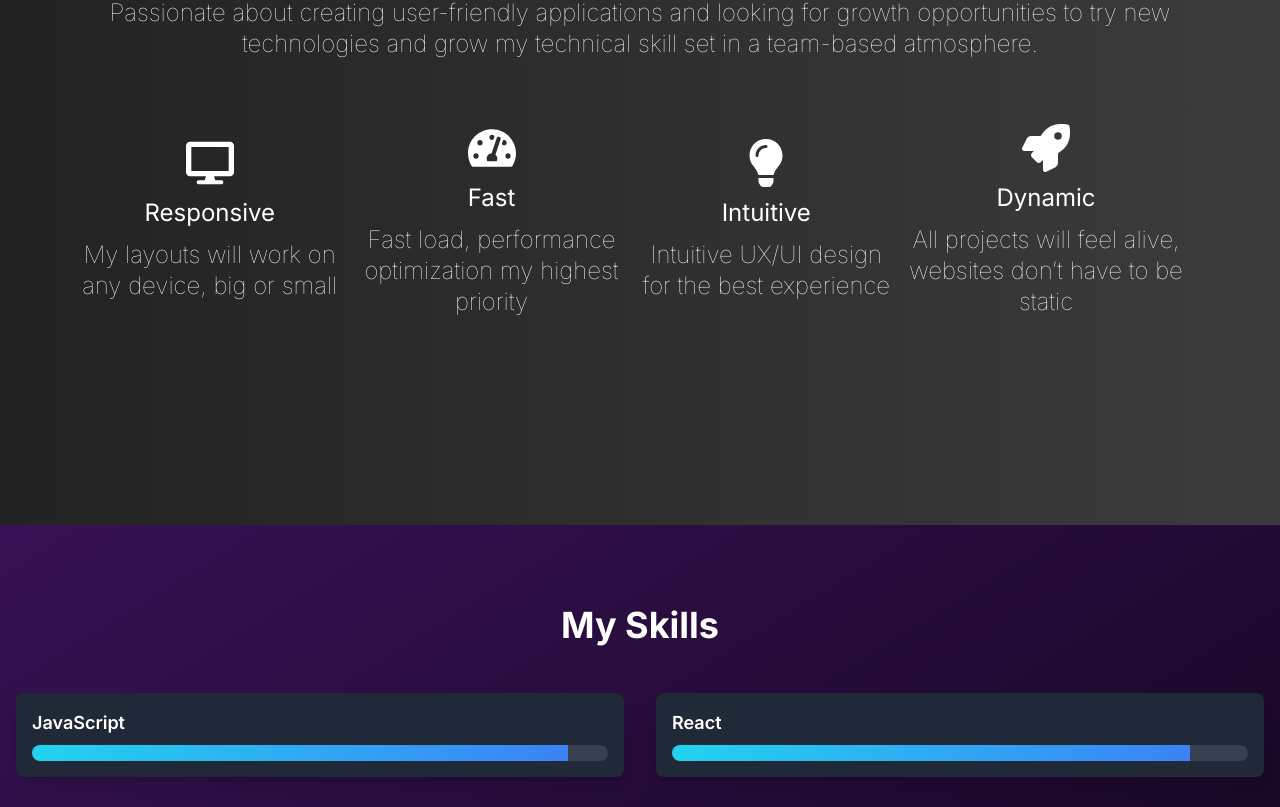
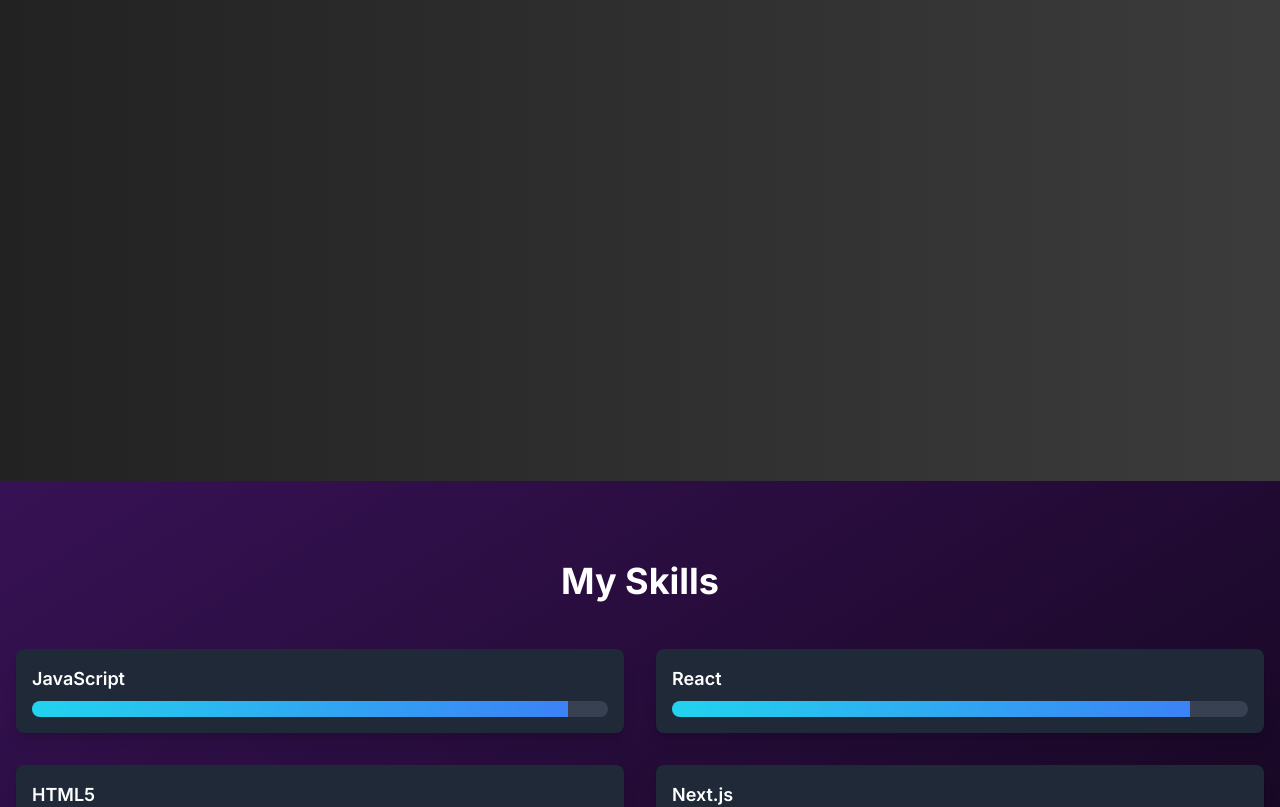
Before and after one commit to KurtGuardia/Kurt-portfolio, a Next.js app: page / in a window 1280 px wide. Shown: the part 1418-2225 px from the top of the page. Built offline with nearby package versions, Linux system fonts and the light colour scheme.

Commit message:
fix(about) Improve the about useEffect scroll animation

```diff
--- a/components/about.tsx
+++ b/components/about.tsx
@@ -1,11 +1,16 @@
 'use client'
 
 import { motion, useAnimation } from 'framer-motion'
-import { useEffect } from 'react';
-import Image from 'next/image';
-import kurtImage from '@/public/img/kurt.JPG';
-import styled from 'styled-components';
-import { FaDesktop, FaRocket, FaLightbulb, FaTachometerAlt } from 'react-icons/fa';
+import { useEffect } from 'react'
+import Image from 'next/image'
+import kurtImage from '@/public/img/kurt.JPG'
+import styled from 'styled-components'
+import {
+  FaDesktop,
+  FaRocket,
+  FaLightbulb,
+  FaTachometerAlt,
+} from 'react-icons/fa'
 
 const SectionAbout = styled.section`
   background: linear-gradient(to right, #222, #555, #777);
@@ -16,18 +21,24 @@ const SectionAbout = styled.section`
   animation: gradientAnimation 7s ease infinite;
 
   @keyframes gradientAnimation {
-    0% { background-position: 0% 50%; }
-    50% { background-position: 100% 50%; }
-    100% { background-position: 0% 50%; }
+    0% {
+      background-position: 0% 50%;
     }
-`;
+    50% {
+      background-position: 100% 50%;
+    }
+    100% {
+      background-position: 0% 50%;
+    }
+  }
+`
 
 const Img = styled(Image)`
   height: 100%;
   backface-visibility: hidden;
   transition: all 0.5s;
   transform: scale(1.15);
-`;
+`
 
 const Me = styled.div`
   width: 20rem;
@@ -46,7 +57,7 @@ const Me = styled.div`
     transform: scale(1);
     filter: blur(5px);
   }
-`;
+`
 
 const Caption = styled.figcaption`
   position: absolute;
@@ -65,7 +76,7 @@ const Caption = styled.figcaption`
   ${Me}:hover & {
     opacity: 1;
   }
-`;
+`
 
 const Content = styled.div`
   width: 90%;
@@ -76,14 +87,14 @@ const Content = styled.div`
     width: 80%;
   }
 
-  p {
+  & > p {
     font-size: 1.5rem;
-    color: #grey-light-2;
+    color: white;
     text-align: center;
     line-height: 1.3;
-    font-weight: 100;
+    font-weight: 300;
   }
-`;
+`
 
 const Features = styled.div`
   display: flex;
@@ -95,17 +106,17 @@ const Features = styled.div`
     flex-wrap: wrap;
     justify-content: center;
   }
-`;
+`
 
 const FeatureIcon = styled.div`
   font-size: 3rem;
-`;
+`
 
 const FeatureTitle = styled.h4`
   font-size: 1.5rem;
   color: #fff;
   margin: 0.5rem 0;
-`;
+`
 
 const Feature = styled.div`
   display: flex;
@@ -125,52 +136,56 @@ const Feature = styled.div`
       color: #ffcc00;
     }
   }
-`;
+`
 
 const FeatureText = styled.p`
   font-size: 1.2rem;
-  color: #grey-light-2;
+  color: whitesmoke;
   text-align: center;
   line-height: 1.3;
   font-weight: 100;
-`;
+`
+
+const MotionFeature = motion(Feature)
 
 export function About() {
-  const controlsTitle = useAnimation();
-  const controlsImage = useAnimation();
-  const controlsFeatures = useAnimation();
+  const controlsTitle = useAnimation()
+  const controlsImage = useAnimation()
+  const controlsFeatures = useAnimation()
 
   useEffect(() => {
     const handleScroll = () => {
-      const section = document.getElementById('about');
+      const section = document.getElementById('about')
       if (section) {
-        const rect = section.getBoundingClientRect();
+        const rect = section.getBoundingClientRect()
         // Adjust the threshold for visibility
-        if (rect.top < window.innerHeight - 500 && rect.bottom > 500) {
-
+        if (
+          rect.top < window.innerHeight * 0.6 &&
+          rect.bottom > window.innerHeight * 0.5
+        ) {
           // Start animations for individual components
-          controlsTitle.start({ opacity: 1, y: 0 });
-          controlsImage.start({ opacity: 1, y: 0 });
-          controlsFeatures.start({ opacity: 1, y: 0 });
+          controlsTitle.start({ opacity: 1, y: 0 })
+          controlsImage.start({ opacity: 1, y: 0 })
+          controlsFeatures.start({ opacity: 1, y: 0 })
         } else {
-
           // Reset animations when not visible
-          controlsTitle.start({ opacity: 0, y: 20 });
-          controlsImage.start({ opacity: 0, y: 20 });
-          controlsFeatures.start({ opacity: 0, y: 20 });
+          controlsTitle.start({ opacity: 0, y: 20 })
+          controlsImage.start({ opacity: 0, y: 20 })
+          controlsFeatures.start({ opacity: 0, y: 50 })
         }
       }
-    };
+    }
 
-    window.addEventListener('scroll', handleScroll);
-    return () => window.removeEventListener('scroll', handleScroll);
-  }, [controlsTitle, controlsImage, controlsFeatures]);
+    window.addEventListener('scroll', handleScroll)
+    return () =>
+      window.removeEventListener('scroll', handleScroll)
+  }, [controlsTitle, controlsImage, controlsFeatures])
 
   return (
-    <SectionAbout id="about">
-      <div className="container mx-auto px-4">
+    <SectionAbout id='about'>
+      <div className='container mx-auto px-4'>
         <motion.h2
-          className="text-3xl md:text-4xl font-bold mb-12 text-center bg-clip-text text-transparent bg-gradient-to-r from-cyan-400 to-blue-600"
+          className='text-3xl md:text-4xl font-bold mb-12 text-center bg-clip-text text-transparent bg-gradient-to-r from-cyan-400 to-blue-600'
           initial={{ opacity: 0 }}
           animate={controlsTitle}
           transition={{ duration: 0.5 }}
@@ -180,25 +195,25 @@ export function About() {
 
         <Me>
           <motion.figure
-            className="section-about__me"
+            className='section-about__me'
             initial={{ opacity: 0, y: 20 }}
             animate={controlsImage}
             transition={{ duration: 0.5 }}
           >
             <Img
               src={kurtImage}
-              alt="kurt"
+              alt='kurt'
               width={500}
               height={500}
               priority
             />
-            <Caption className="section-about__caption">
+            <Caption className='section-about__caption'>
               LET'S WORK TOGETHER
             </Caption>
           </motion.figure>
         </Me>
 
-        <Content className="flex flex-col items-center">
+        <Content className='flex flex-col items-center'>
           <motion.p
             initial={{ opacity: 0 }}
             animate={controlsFeatures}
@@ -207,63 +222,75 @@ export function About() {
             Hard-working JavaScript Developer with a flair
             for creating elegant solutions in the least
             amount of time. Passionate about creating
-            user-friendly applications and looking
-            for growth opportunities to try new technologies
-            and grow my technical skill set in a team-based
+            user-friendly applications and looking for
+            growth opportunities to try new technologies and
+            grow my technical skill set in a team-based
             atmosphere.
           </motion.p>
 
           <Features>
-            <Feature>
-              <div className="feature__container">
+            <MotionFeature
+              initial={{ opacity: 0 }}
+              animate={controlsFeatures}
+              transition={{ duration: 0.5 }}
+            >
               <FeatureIcon>
                 <FaDesktop />
               </FeatureIcon>
-              </div>
               <FeatureTitle>Responsive</FeatureTitle>
               <FeatureText>
-                My layouts will work on any device, big or small
+                My layouts will work on any device, big or
+                small
               </FeatureText>
-            </Feature>
+            </MotionFeature>
 
-            <Feature>
-              <div className="feature__container">
+            <MotionFeature
+              initial={{ opacity: 0 }}
+              animate={controlsFeatures}
+              transition={{ duration: 0.5 }}
+            >
               <FeatureIcon>
                 <FaTachometerAlt />
               </FeatureIcon>
-              </div>
               <FeatureTitle>Fast</FeatureTitle>
               <FeatureText>
-                Fast load, performance optimization my highest priority
+                Fast load, performance optimization my
+                highest priority
               </FeatureText>
-            </Feature>
+            </MotionFeature>
 
-            <Feature>
-              <div className="feature__container">
+            <MotionFeature
+              initial={{ opacity: 0 }}
+              animate={controlsFeatures}
+              transition={{ duration: 0.5 }}
+            >
               <FeatureIcon>
                 <FaLightbulb />
               </FeatureIcon>
-              </div>
               <FeatureTitle>Intuitive</FeatureTitle>
               <FeatureText>
-                Intuitive UX/UI design for the best experience
+                Intuitive UX/UI design for the best
+                experience
               </FeatureText>
-            </Feature>
+            </MotionFeature>
 
-            <Feature>
-              <div className="feature__container">
+            <MotionFeature
+              initial={{ opacity: 0 }}
+              animate={controlsFeatures}
+              transition={{ duration: 0.5 }}
+            >
               <FeatureIcon>
                 <FaRocket />
               </FeatureIcon>
-              </div>
               <FeatureTitle>Dynamic</FeatureTitle>
               <FeatureText>
-                All projects will feel alive, websites don’t have to be static
+                All projects will feel alive, websites don’t
+                have to be static
               </FeatureText>
-            </Feature>
+            </MotionFeature>
           </Features>
         </Content>
       </div>
     </SectionAbout>
-  );
+  )
 }
--- a/components/projects.tsx
+++ b/components/projects.tsx
@@ -178,8 +178,9 @@ export function Projects() {
 
   useEffect(() => {
     const offset =
-      typeof window !== 'undefined' && window.innerHeight < 700
-        ? 80
+      typeof window !== 'undefined' &&
+      window.innerHeight < 700
+        ? 90
         : 150
 
     const observer = new IntersectionObserver(
--- a/components/skills.tsx
+++ b/components/skills.tsx
@@ -22,73 +22,97 @@ export function Skills() {
 
   useEffect(() => {
     let handleScroll
-    const observer = new IntersectionObserver(([entry]) => {
+    const observer = new IntersectionObserver(
+      ([entry]) => {
         if (entry.isIntersecting) {
           // When the section comes into view, do not change visibility yet
           handleScroll = () => {
-          const scrollPosition = window.scrollY;
-          const rect = entry.boundingClientRect;
+            const scrollPosition = window.scrollY
+            const rect = entry.boundingClientRect
 
             // Change visibility to true after scrolling down 300px
             if (scrollPosition > rect.bottom + 10) {
-            setIsVisible(true);
-            window.removeEventListener('scroll', handleScroll);
+              setIsVisible(true)
+              window.removeEventListener(
+                'scroll',
+                handleScroll,
+              )
             }
-        };
+          }
 
-        window.addEventListener('scroll', handleScroll);
+          window.addEventListener('scroll', handleScroll)
         } else {
-        setIsVisible(false);
+          setIsVisible(false)
         }
-    }, { threshold: 0.1 });
+      },
+      { threshold: 0.1 },
+    )
 
     if (sectionRef.current) {
-      observer.observe(sectionRef.current);
+      observer.observe(sectionRef.current)
     }
 
     return () => {
       if (sectionRef.current) {
-        observer.unobserve(sectionRef.current);
+        observer.unobserve(sectionRef.current)
       }
-      window.removeEventListener('scroll', handleScroll);
-    };
+      window.removeEventListener('scroll', handleScroll)
+    }
   }, [])
 
   return (
     <section
-      id="skills"
-      className="py-20 bg-gradient-to-br from-purple-900 via-black to-indigo-900"
+      id='skills'
+      className='py-20 bg-gradient-to-br from-purple-900 via-black to-indigo-900'
       style={{
         backgroundSize: '400% 400%',
         animation: 'gradientAnimation 7s ease infinite',
       }}
       ref={sectionRef}
     >
-      <div className="container mx-auto px-4">
+      <div className='container mx-auto px-4'>
         <motion.h2
-          className="text-3xl md:text-4xl font-bold mb-12 text-center text-white"
+          className='text-3xl md:text-4xl font-bold mb-12 text-center text-white'
           initial={{ opacity: 0, y: 20 }}
-          animate={isVisible ? { opacity: 1, y: 0 } : { opacity: 0 }}
+          animate={
+            isVisible
+              ? { opacity: 1, y: 0 }
+              : { opacity: 0 }
+          }
           transition={{ duration: 1 }}
         >
           My Skills
         </motion.h2>
-        <div className="grid grid-cols-1 md:grid-cols-2 gap-8">
+        <div className='grid grid-cols-1 md:grid-cols-2 gap-8'>
           {skills.map((skill, index) => (
             <motion.div
               key={skill.name}
-              className="bg-gray-800 rounded-lg p-4 shadow-lg"
+              className='bg-gray-800 rounded-lg p-4 shadow-lg'
               initial={{ opacity: 0, x: -20 }}
-              animate={isVisible ? { opacity: 1, x: 0 } : {}}
-              transition={{ duration: 1, delay: index * 0.1 }}
+              animate={
+                isVisible ? { opacity: 1, x: 0 } : {}
+              }
+              transition={{
+                duration: 1,
+                delay: index * 0.1,
+              }}
             >
-              <h3 className="text-lg font-semibold mb-2 text-white">{skill.name}</h3>
-              <div className="h-4 bg-gray-700 rounded-full overflow-hidden">
+              <h3 className='text-lg font-semibold mb-2 text-white'>
+                {skill.name}
+              </h3>
+              <div className='h-4 bg-gray-700 rounded-full overflow-hidden'>
                 <motion.div
-                  className="h-full bg-gradient-to-r from-cyan-400 to-blue-500"
+                  className='h-full bg-gradient-to-r from-cyan-400 to-blue-500'
                   initial={{ width: 0 }}
-                  animate={isVisible ? { width: `${skill.level}%` } : {}}
-                  transition={{ duration: 1, delay: index * 0.1 }}
+                  animate={
+                    isVisible
+                      ? { width: `${skill.level}%` }
+                      : {}
+                  }
+                  transition={{
+                    duration: 1,
+                    delay: index * 0.1,
+                  }}
                 />
               </div>
             </motion.div>
```
Lines whose indentation alone changed are shown as unchanged.
